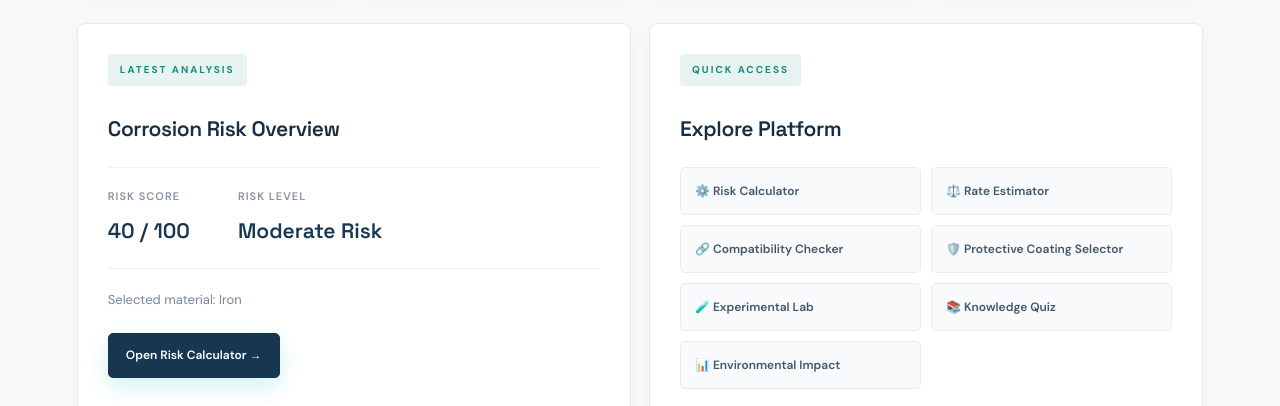
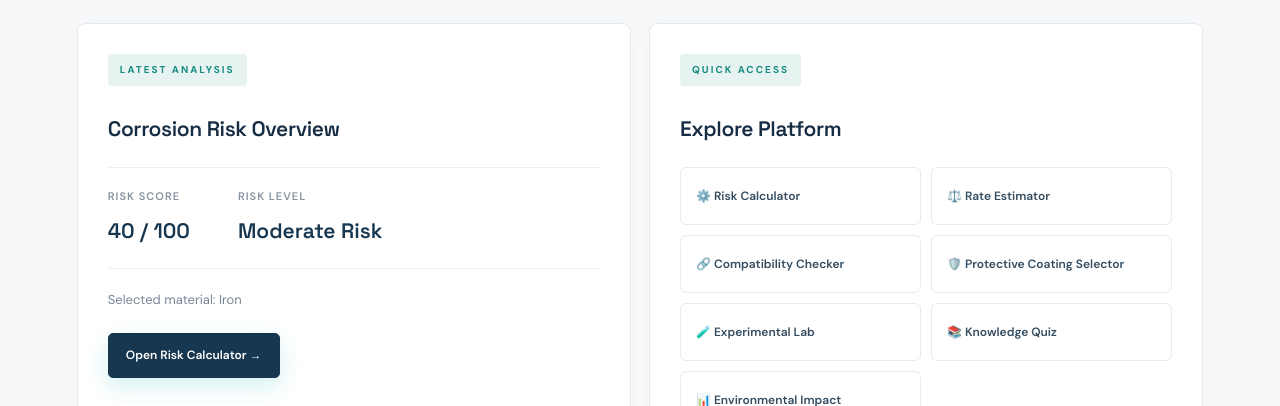
Before and after one commit to kkjagdeep-prog/CorroGuard, a plain HTML site: page index.html in a window 1280 px wide. Shown: the part 546-952 px from the top of the page. Drawn offline with nearby package versions, Linux system fonts and the light colour scheme.

Commit message:
Add dashboard links styling for quick access

```diff
--- a/style.css
+++ b/style.css
@@ -3278,3 +3278,62 @@ input:focus-visible {
     border-color: #b9d2d0 !important;
     box-shadow: 0 8px 20px rgba(20, 40, 62, 0.055) !important;
 }
+
+/* ==========================================
+   CORROGUARD — QUICK ACCESS REFINEMENT
+   ========================================== */
+
+.dashboard-links {
+    display: grid;
+    grid-template-columns: repeat(2, minmax(0, 1fr));
+    gap: 10px;
+    margin-top: 22px;
+}
+
+.dashboard-links a {
+    position: relative;
+    display: flex;
+    align-items: center;
+    justify-content: space-between;
+    min-height: 58px;
+    padding: 14px 15px;
+
+    background: #ffffff !important;
+    border: 1px solid #e7ebef !important;
+    border-radius: 6px !important;
+
+    color: #344c60 !important;
+    font-size: 12px;
+    font-weight: 600;
+    text-decoration: none;
+
+    transition: background 0.2s ease,
+                border-color 0.2s ease,
+                transform 0.2s ease;
+}
+
+.dashboard-links a::after {
+    content: "↗";
+    color: #168b83;
+    font-size: 15px;
+    opacity: 0;
+    transform: translate(-4px, 4px);
+    transition: 0.2s ease;
+}
+
+.dashboard-links a:hover {
+    background: #f4f8f7 !important;
+    border-color: #c5dcd7 !important;
+    transform: translateY(-2px);
+}
+
+.dashboard-links a:hover::after {
+    opacity: 1;
+    transform: translate(0, 0);
+}
+
+@media (max-width: 600px) {
+    .dashboard-links {
+        grid-template-columns: 1fr;
+    }
+}
```
